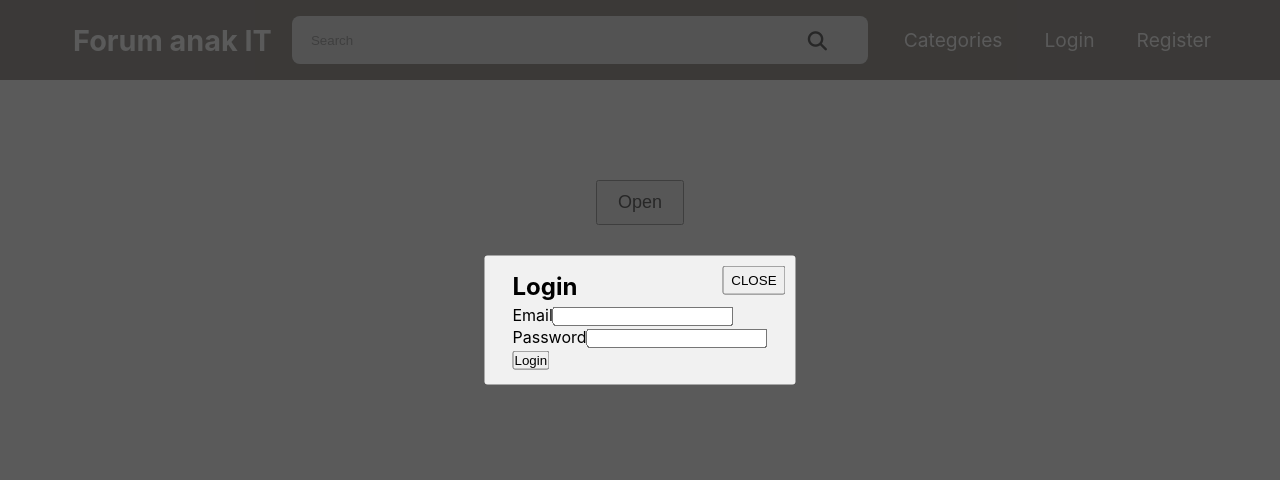
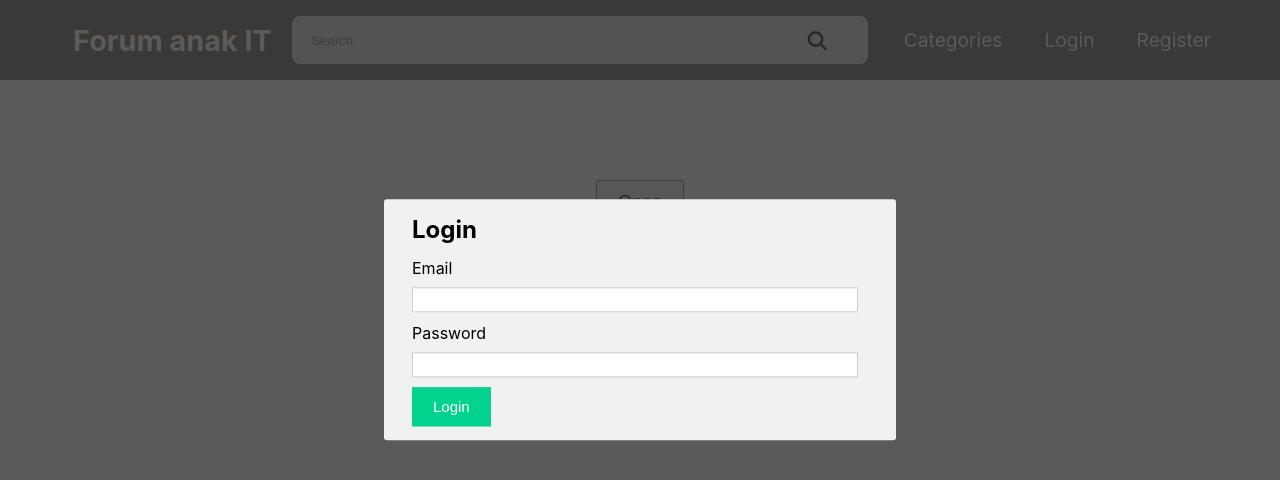
Before and after one commit to jestsee/suitmedia-test, a React (Create React App) app: page / in a window 1280 px wide. Both pictures are taken after a click on the button "Open". Shown: the top 480 px of the page. Built offline with nearby package versions, Linux system fonts and the light colour scheme.

Commit message:
update login

```diff
--- a/src/components/Navbar/MenuItem.js
+++ b/src/components/Navbar/MenuItem.js
@@ -1,9 +1,4 @@
 export const MenuItems = [
-    // {
-    //     title: 'Categories',
-    //     url: '#',
-    //     cName: 'nav-links dropdown-menu'
-    // },
     {
         title: 'Login',
         url: '#',
--- a/src/components/PopupLogin.css
+++ b/src/components/PopupLogin.css
@@ -31,8 +31,9 @@ body.active-modal {
     background: #f1f1f1;
     padding: 14px 28px;
     border-radius: 3px;
-    max-width: 600px;
+    /* max-width: 800px; */
     min-width: 300px;
+    width: 40vw;
 }
 
 .close-modal {
@@ -41,3 +42,27 @@ body.active-modal {
     right: 10px;
     padding: 5px 7px;
 }
+
+/* input form */
+.input-container {
+    display: flex;
+    flex-direction: column;
+    gap: 8px;
+    margin: 10px 10px 0 0;
+}
+
+.input-container input[type="text"],
+input[type="password"] {
+  height: 25px;
+  border: 1px solid rgba(0, 0, 0, 0.2);
+}
+
+.modal-content button {
+    margin-top: 10px;
+    cursor: pointer;
+    font-size: 15px;
+    background: #01d28e; /* TODO */
+    border: 1px solid #01d28e;
+    color: #fff;
+    padding: 10px 20px;
+  }
--- a/src/components/PopupLogin.js
+++ b/src/components/PopupLogin.js
@@ -1,4 +1,4 @@
-import React, { Component, useState } from 'react';
+import React, { useState, useEffect } from 'react';
 import './PopupLogin.css';
 
 export default function PopupLogin() {
@@ -14,6 +14,45 @@ export default function PopupLogin() {
         document.body.classList.remove('active-modal')
     }
 
+    // initial values
+    const initialValues = {email:"", password:""}
+    const [formValues, setFormValues] = useState(initialValues)
+    const [formErrors, setFormErrors] = useState({})
+    const [isSubmit, setIsSubmit] = useState(false)
+
+    // handler
+    const handleChange = (e) => {
+        const {name, value} = e.target
+        setFormValues({...formValues, [name]:value})
+        console.log(formValues)
+    }
+
+    const handleSubmit = (e) => {
+        e.preventDefault()
+        setFormErrors(validate(formValues))
+        setIsSubmit(true)
+    }
+
+    useEffect(() => {
+        // successfully login
+        if(Object.keys(formErrors).length === 0 && isSubmit) {
+            console.log(formValues);
+        }
+    })
+
+    const validate = (value) => {
+        const errors = {}
+        const regex = /^[^\s@]+@[^\s@]+\.[^\s@]{2,}$/i
+
+        if(!value.email || !regex.test(value.email)) {
+            errors.email = "Format email salah"
+        }
+        if(!value.password) {
+            errors.password = "Wajib diisi"
+        }
+        return errors
+    }
+
     return (
         <>
             <button className='btn-modal' onClick={toggleModal}>
@@ -23,20 +62,22 @@ export default function PopupLogin() {
             {modal && (
                 <div className='modal'>
                     <div className='overlay' onClick={toggleModal}></div>
-                    <div className='modal-content'>
+                    <form className='modal-content' onSubmit={handleSubmit}>
+                        {/* <pre>{JSON.stringify(formValues, undefined, 2)}</pre> */}
                         <h2>Login</h2>
                         <div className='input-container'>
                             <label>Email</label>
-                            <input type="text" name="email" required />
+                            <input type="text" name="email" value={formValues.email} onChange={handleChange}/>
                         </div>
+                        <p>{formErrors.email}</p>
                         <div className='input-container'>
                             <label>Password</label>
-                            <input type="password" name="pass" required />
+                            <input type="password" name="password" value={formValues.password} onChange={handleChange}/>
                         </div>
-
-                        <button className='close-modal' onClick={toggleModal}>CLOSE</button>
+                        <p>{formErrors.password}</p>
+                        {/* <button className='close-modal' onClick={toggleModal}>CLOSE</button> */}
                         <button>Login</button>
-                    </div>
+                    </form>
                 </div>
             )}
 
```
